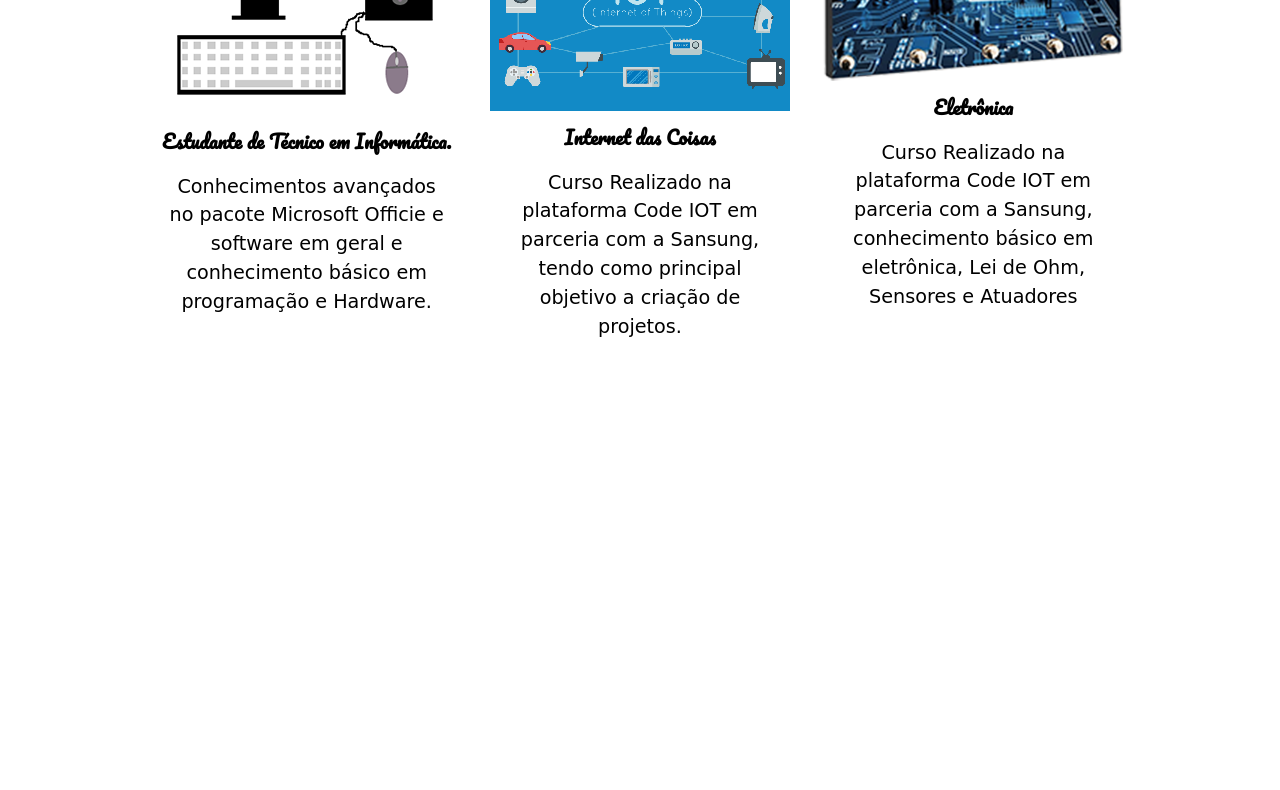
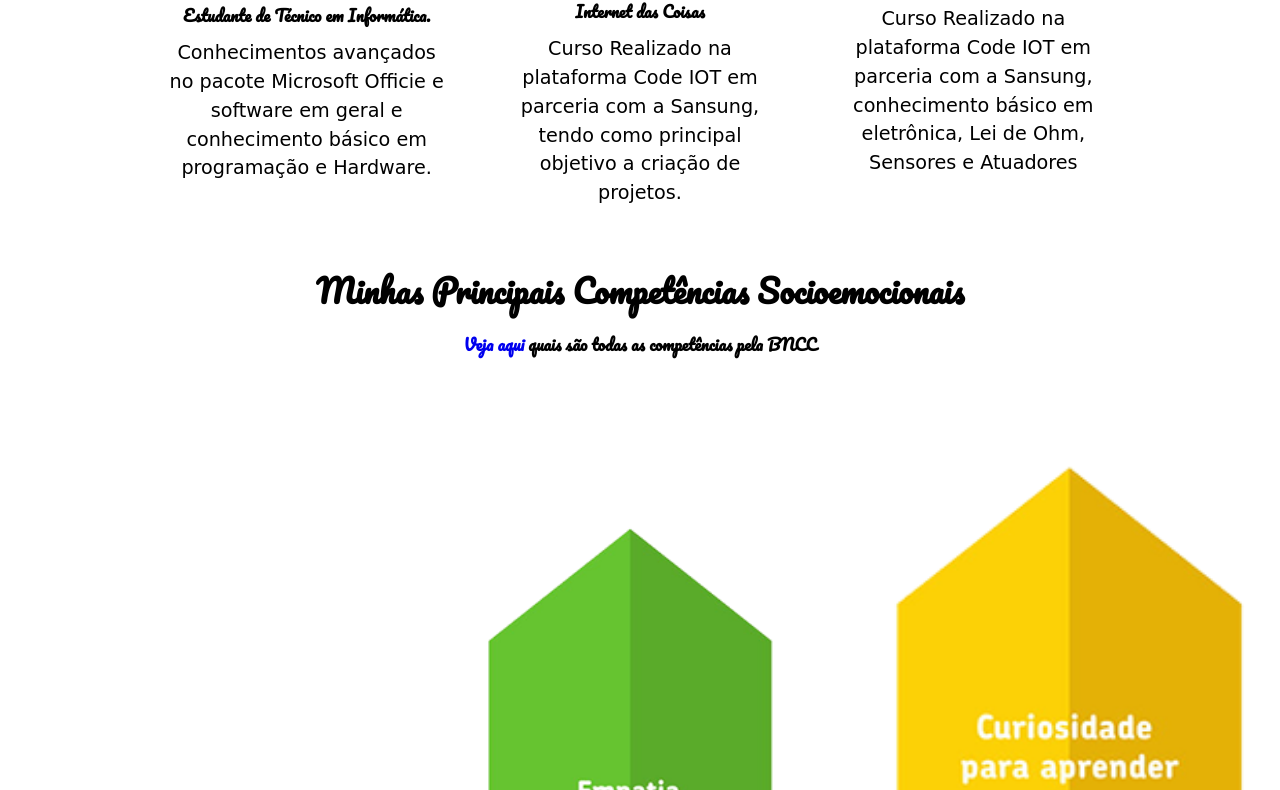
Before and after one commit to milenypassos/Site-Curr-culo, a plain HTML site: page sitemileny/index.html in a window 1280 px wide. Shown: the part 1787-2577 px from the top of the page. Before the commit the page ends 2172 px from the top, so only its background shows below. Drawn offline with Linux system fonts and the light colour scheme.

Commit message:
Add files via upload

```diff
--- a/sitemileny/css/estilo.css
+++ b/sitemileny/css/estilo.css
@@ -146,6 +146,43 @@ nav{
 #especialidades h2 {
 	font-size: 2em;
 }
+/*Competências*/
+
+#competencias {
+	display: flex;
+	flex-direction: column;
+	align-items: center;
+	padding-top: 20px;
+	margin-left: 20px;
+	margin-right: 20px;
+}
+#competencias h2 {
+	margin-bottom: 20px;
+	margin-top: 10px;
+	font-size: 2em;
+	text-align: center;
+}
+#competencias h3,p {
+	margin-bottom: 20px;
+	margin-top: 10px;
+	font-size: 1em;
+	text-align: center;
+}
+#competencias a {
+	text-decoration: none;
+}
+#competencias img {
+	width: 100%;
+	margin-bottom: 0;
+}
+#competencias .comp p {
+
+	margin-top: 0;
+	font-family: "Gochi Hand", "Helvetica", "Arial", sans-serif;
+	padding-right: 15px;
+	padding-left: 15px;
+	line-height: 1.5;
+}
 
 nav ul {
 	flex-direction: row;
@@ -195,5 +232,17 @@ header{
 	flex-basis: 150px;
 	padding: 0 10px;
 }
+#competencias {
+	flex-direction: row;
+	flex-wrap: wrap;
+}
+#competencias h2, h3 {
+	width: 100%;
+	text-align: center;
+}
+#competencias .comp{
+	width: 33.3333333333%;
+	text-align: center;
+}
 
 }
--- /dev/null
+++ b/sitemileny/css/reset.css
@@ -0,0 +1,48 @@
+/* http://meyerweb.com/eric/tools/css/reset/
+   v2.0 | 20110126
+   License: none (public domain)
+*/
+
+html, body, div, span, applet, object, iframe,
+h1, h2, h3, h4, h5, h6, p, blockquote, pre,
+a, abbr, acronym, address, big, cite, code,
+del, dfn, em, img, ins, kbd, q, s, samp,
+small, strike, strong, sub, sup, tt, var,
+b, u, i, center,
+dl, dt, dd, ol, ul, li,
+fieldset, form, label, legend,
+table, caption, tbody, tfoot, thead, tr, th, td,
+article, aside, canvas, details, embed,
+figure, figcaption, footer, header, hgroup,
+menu, nav, output, ruby, section, summary,
+time, mark, audio, video {
+	margin: 0;
+	padding: 0;
+	border: 0;
+	font-size: 100%;
+	font: inherit;
+	vertical-align: baseline;
+}
+/* HTML5 display-role reset for older browsers */
+article, aside, details, figcaption, figure,
+footer, header, hgroup, menu, nav, section {
+	display: block;
+}
+body {
+	line-height: 1;
+}
+ol, ul {
+	list-style: none;
+}
+blockquote, q {
+	quotes: none;
+}
+blockquote:before, blockquote:after,
+q:before, q:after {
+	content: '';
+	content: none;
+}
+table {
+	border-collapse: collapse;
+	border-spacing: 0;
+}
--- a/sitemileny/index.html
+++ b/sitemileny/index.html
@@ -5,6 +5,7 @@
 	<meta name="viewport" content="width=device-width, inicial-scale=1.0">
 	<link rel="icon" type="text/css" href="img/favicon1.png">
 	<link href="https://fonts.googleapis.com/css2?family=Dancing+Script&family=Pacifico&display=swap" rel="stylesheet">
+	<link rel="stylesheet" type="text/css" href="css/reset.css">
 	<link rel="stylesheet" type="text/css" href="css/estilo.css">
 	<title>Mileny Passos</title>
 </head>
@@ -23,7 +24,7 @@
 	<header>
 		<h1>Mileny Passos</h1>
 		<p>Currículo</p>
-		<a class="botao" href="img/Currículo Mileny Passos.docx">Meu Currículo</a>
+		<a class="botao" href="docs/Currículo Mileny Passos.pdf" target="_blank">Meu Currículo</a>
 	</header>
 	<div class="container">
 		<section id="sobre">
@@ -53,6 +54,22 @@
 				<p>Curso Realizado na plataforma Code IOT em parceria com a Sansung, conhecimento básico em eletrônica, Lei de Ohm, Sensores e Atuadores</p>
 			</div>
 		</section>
+		<section id="competencias">
+			<h2>Minhas Principais Competências Socioemocionais</h2>
+			<h3> <a href="docs/competencias.pdf" target="_blank">Veja aqui </a> quais são todas as competências pela BNCC</h3>
+			<div class="comp">
+				<img src="img/1comp.png">
+				<p>Quando se trata de responsabilidades um bom profissional deve ser organizado para conseguir entregar seus trabalhos no prazo, eu sou essa profissional.</p>
+			</div>
+			<div class="comp">
+				<img src="img/2comp.png">
+				<p>Quando contratamos um serviço devemos confiar totalmente no trabalho do prestador de serviços, caso contrário, o melhor é nem contratar, por esse motivo passo credibilidade.</p>
+			</div>
+			<div class="comp">
+				<img src="img/comp.png">
+				<p>Quando estamos abertos ao novo e dispostos a tentar e se arriscar, podemos descobrir coisas incríveis, estou totalmente disposta para tentar coisas novas.</p>
+			</div>
+		</section>
 	</div>
 </body>
 </html>
```
Also changed, not shown: sitemileny/img/2comp.png (added), sitemileny/img/3comp.png (added), sitemileny/img/comp.jpg (added), sitemileny/img/comp.png (added), sitemileny/img/competecnias.png (added), 4 other files.
